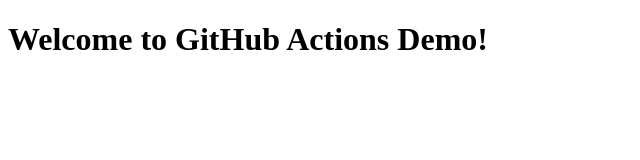
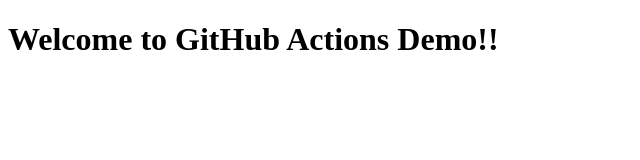
Before and after one commit to UraFIZ/try-gha, a website: page index.html in a window 1280 px wide. Shown: the full height of the page, 0-640 px from the left. Drawn offline with Linux system fonts and the light colour scheme.

Commit message:
after restriction

```diff
--- a/index.html
+++ b/index.html
@@ -6,7 +6,7 @@
     <title>Try GHA</title>
 </head>
 <body>
-    <h1>Welcome to GitHub Actions Demo!</h1>
+    <h1>Welcome to GitHub Actions Demo!!</h1>
     <script src="script.js"></script>
 </body>
 </html>
```
